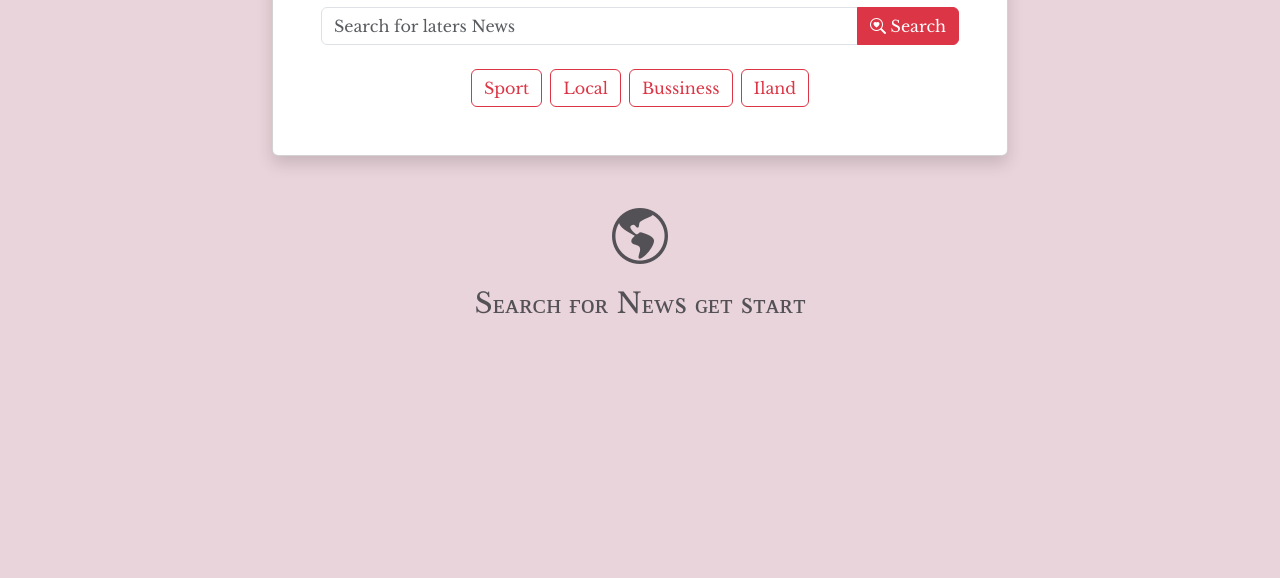
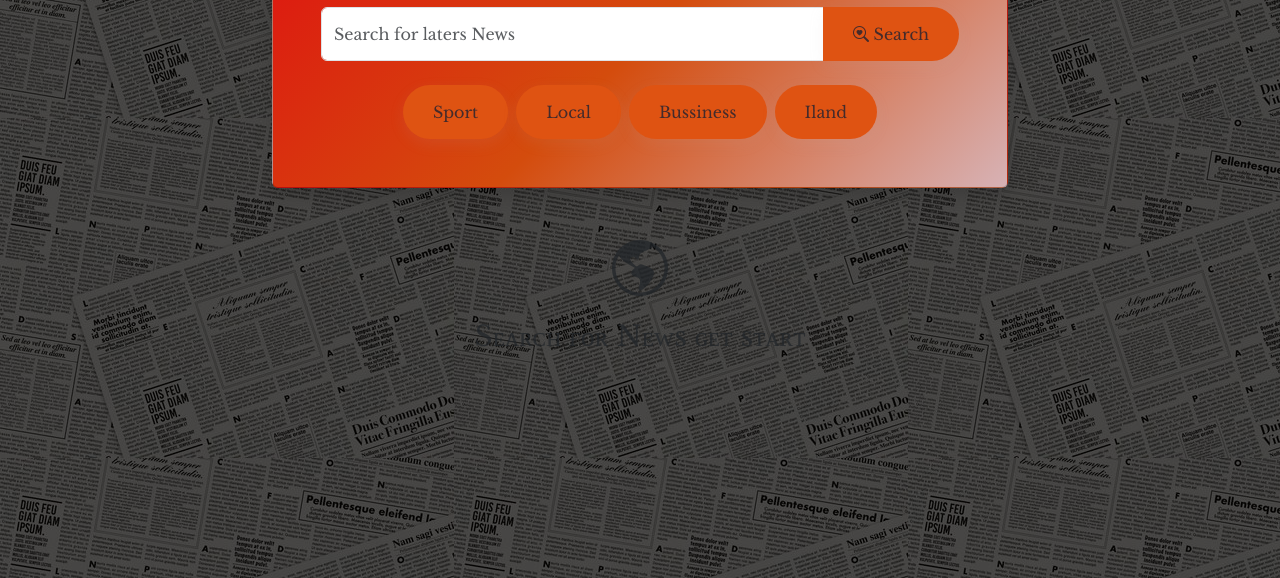
Before and after one commit to Ashu491784/Individuals, a plain HTML site: page index.html in a window 1280 px wide. Shown: the part 222-800 px from the top of the page. Drawn offline with nearby package versions, Linux system fonts and the light colour scheme.

Commit message:
ui updated

```diff
--- a/index.html
+++ b/index.html
@@ -38,10 +38,10 @@
                             <button class="btn btn-danger" id="search-btn"><i class="bi bi-search-heart"></i> Search</button>
                         </div>
                         <div class="d-flex flex-wrap justify-content-center gap-2">
-                            <button class="btn btn-outline-danger quick-search" data-query="sport">Sport</button>
-                            <button class="btn btn-outline-danger quick-search" data-query="local">Local</button>
-                            <button class="btn btn-outline-danger quick-search" data-query="bussiness">Bussiness</button>
-                            <button class="btn btn-outline-danger quick-search" data-query="Iland">Iland</button>
+                            <button class="btn btn-outline-secondary quick-search" data-query="sport">Sport</button>
+                            <button class="btn btn-outline-secondary quick-search" data-query="local">Local</button>
+                            <button class="btn btn-outline-secondary quick-search" data-query="bussiness">Bussiness</button>
+                            <button class="btn btn-outline-secondary quick-search" data-query="Iland">Iland</button>
                         </div>
                     </div>
                 </div>
--- a/style.css
+++ b/style.css
@@ -4,13 +4,17 @@
 
 body{
     font-family: "Libre Baskerville", serif;
-    background-color: rgb(234, 212, 219);
+
     font-weight: normal;
+    background: linear-gradient(rgba(0, 0, 0, 0.7), rgba(0, 0, 0, 0.7)),
+    url('images/a0b4fce285a035b5972d7135f4883e1a_t.jpeg');
+
 }
 
 .navbar{
     box-shadow: 0 20px 4px rgba(36, 20, 20, 0);
-    background-color: rgb(232, 128, 185);
+    animation: fadeIn 1s ease-in-out;
+    background: linear-gradient(135deg, #e17e7e, #d44c0d, #d7b2b5);
 
 }
 
@@ -23,3 +27,29 @@ body{
 h1{
     font-size: 2.5rem;
 }
+
+.card{
+    background: linear-gradient(135deg, #df1111, #d44c0d, #d7b2b5);
+
+}
+
+.btn{
+    color: #0f0c0c;
+    cursor: pointer;
+    transition: all 0.3s ease;
+    box-shadow: 0 5px 15px rgba(165, 20, 20, 0.1);
+    padding: 15px 30px;
+    background: rgba(227, 83, 83, 0.1);
+    background-color: rgb(223, 83, 18);
+    border: none;
+    border-radius: 50px;
+    color: #442b2b;
+    font-size: 1rem;
+    font-weight: 500;
+    cursor: pointer;
+    transition: all 0.3s ease;
+    backdrop-filter: blur(5px);
+    box-shadow: 0 5px 15px rgba(184, 174, 174, 0.1);
+    position: relative;
+    overflow: hidden;
+}
```
Also changed, not shown: script.js (+47 -1 lines), images/a0b4fce285a035b5972d7135f4883e1a_t.jpeg (added).
